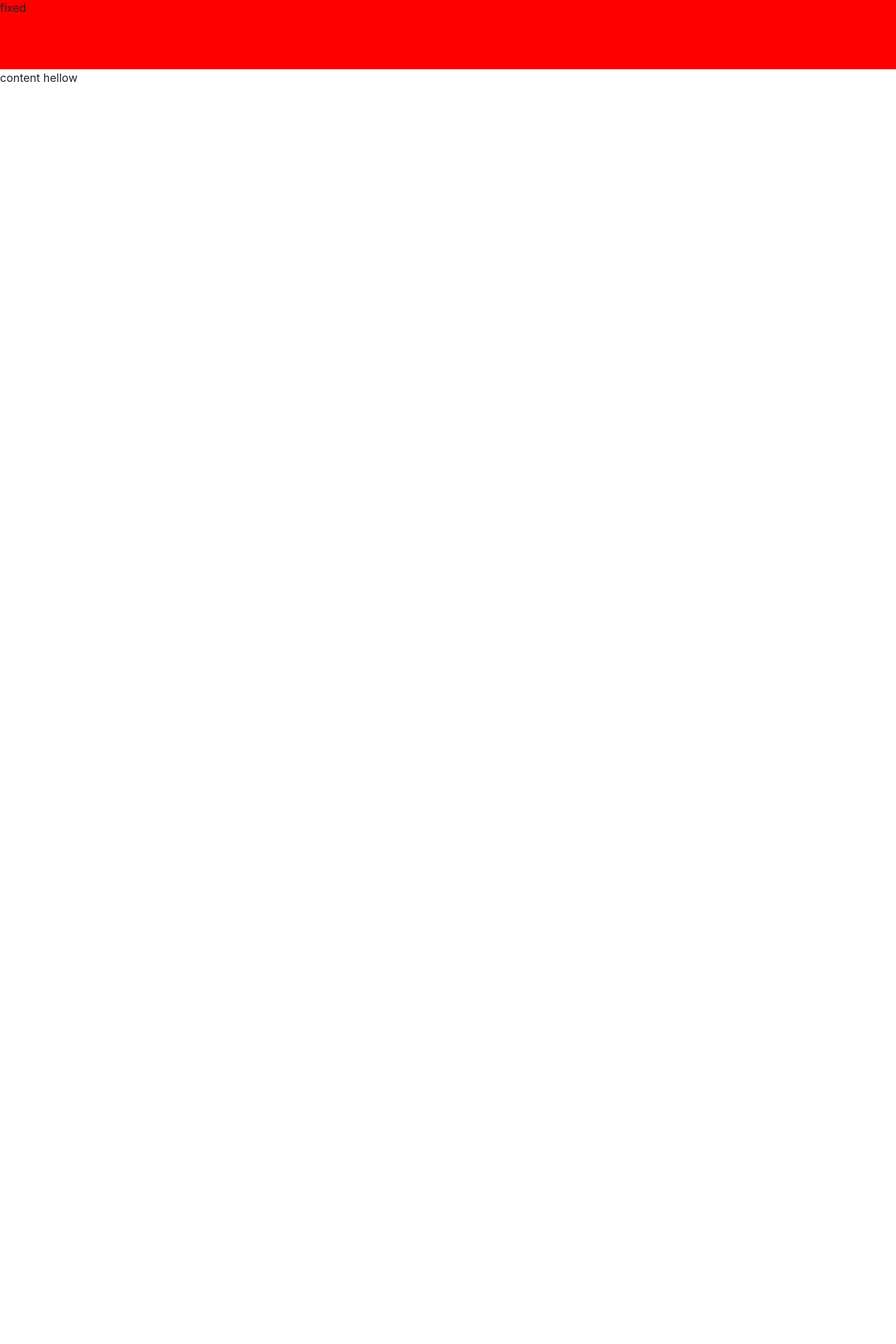
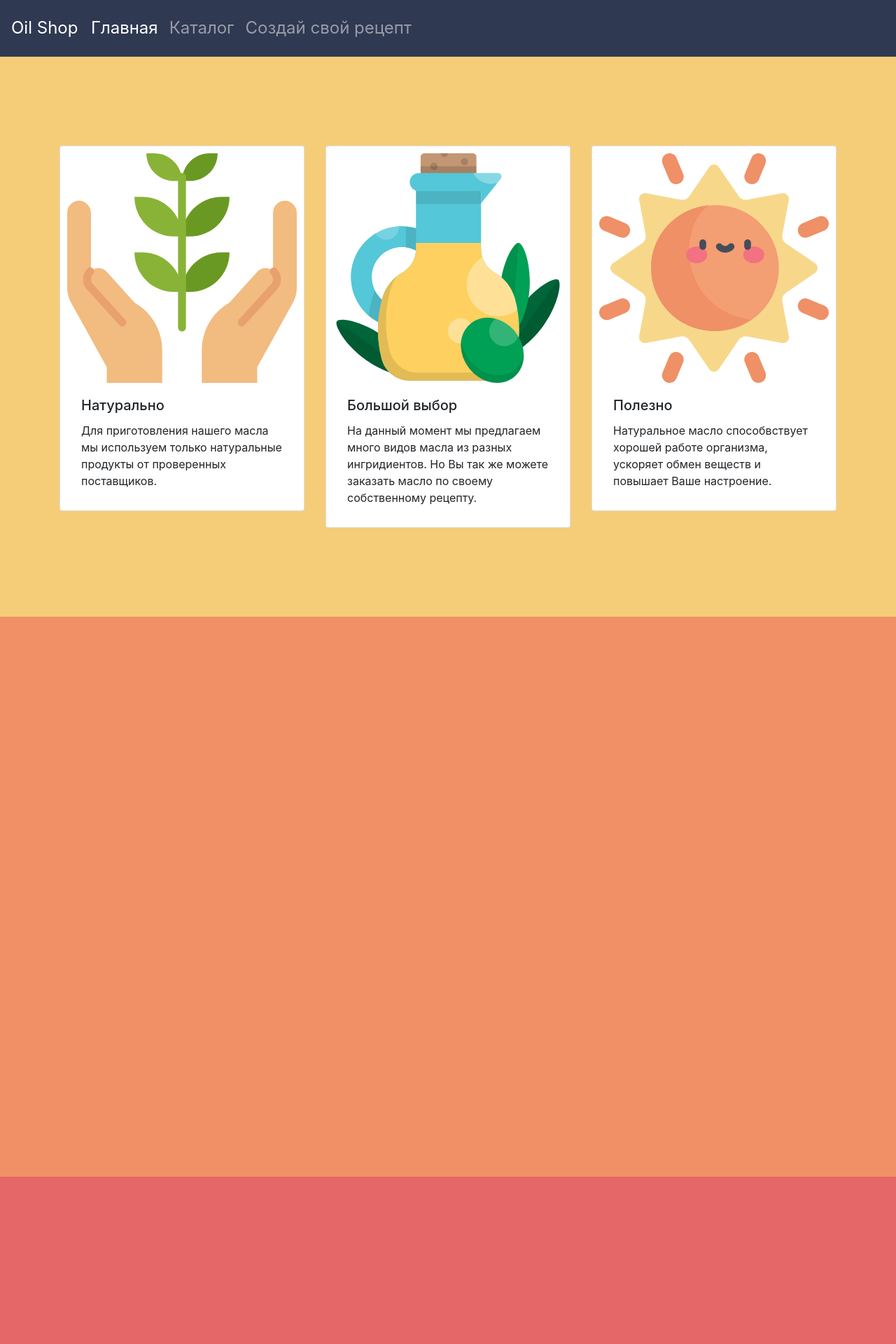
Before and after one commit to aprox13/OilShop, a Django app: template templates/main.html in a window 1280 px wide. Shown: the part 801-2721 px from the top of the page at 70% size. Before the commit the page ends 918 px from the top, so only its background shows below. Run offline with Django 3.2, Linux system fonts and the light colour scheme; the template is opened without the code that fills it, so the values that code supplies are empty; some libraries are stand-ins or nearby versions.

Commit message:
add new main pg

```diff
--- a/OilShop/views.py
+++ b/OilShop/views.py
@@ -2,7 +2,7 @@ from django.shortcuts import render
 
 
 def main_page(request):
-    return render(request, 'main.html')
+    return render(request, 'index.html')
 
 
 def meow(request):
--- a/templates/generic.html
+++ b/templates/generic.html
@@ -17,6 +17,18 @@
 
         .mg-0 {
             margin: 0;
+        }
+
+        .relative{
+            position: relative;
+        }
+
+        .absolute{
+            position: absolute;
+        }
+
+        .centered{
+            transform: translate(-50%, -50%);
         }
     </style>
 
--- a/templates/main.html
+++ b/templates/main.html
@@ -1,4 +1,5 @@
 {% extends 'generic.html' %}
+{% load staticfiles %}
 
 {% block page_title %}Oil Shop{% endblock %}
 
@@ -11,8 +12,8 @@
         }
 
         .logo-block {
-            background: url("http://www.zastavki.com/pictures/1920x1200/2010/Nature_Fields_Path_through_the_field_025473_.jpg");
-            background-size: cover;
+            background: url("{% static 'main/main_page_logo_back.jpg' %}");
+        {#background: url("http://www.zastavki.com/pictures/1920x1200/2010/Nature_Fields_Path_through_the_field_025473_.jpg");#} background-size: cover;
             height: 100vh;
             position: relative;
         }
@@ -54,20 +55,77 @@
             }
         }
 
-        .nav-block {
-            width: 100%;
-            height: 100px;
-            background: red;
-        }
-
         .nav-block-active {
             position: fixed;
         }
 
-        .content {
-            height: 200vh;
+        .block-content {
+            min-height: 100vh;
+        }
+
+        .nav-block {
+            width: 100%;
+            background: #303952;
+            line-height: 50px;
+        {#max-height: 10vh;#}
+        }
+
+        .about {
+            background: #f5cd79;
+        }
+
+        .products {
+            background: #f19066;
+        }
+
+        .recipe {
+            background: #e66767;
+        }
+
+        .brand_logo {
+            width: 70px;
+        }
+
+        .navbar-list {
+            font-size: 18pt !important;
+        }
+
+        .brdr {
+            border: 1px red solid;
+        }
+
+        .img-sm {
+            max-height: 20vh;
+        }
+
+        .center {
+            display: flex;
+            align-items: center;
+            justify-content: center;
+        }
+
+        .content-about {
+            max-height: 30%;
+            width: 50%;
+            display: flex;
+        }
+
+        .about-block {
+            border: 1px solid;
+            max-height: 30%;
+        }
+
+        .img-about {
+            max-height: 10vh;
+        }
+
+        .card{
+            padding: 10px;
         }
     </style>
+
+
+
 
 {% endblock %}
 
@@ -147,12 +205,74 @@
 
     <div class="wrapper">
         <div class="nav-block" id="nav-block">
-            fixed
+            <nav class="navbar navbar-expand-sm navbar-dark">
+                <a href="/" class="navbar-brand navbar-list">
+                    <div class="brand_logo">
+                        Oil Shop
+                    </div>
+                </a>
+                <button class="navbar-toggler" type="button" data-toggle="collapse" data-target="#navbar4">
+                    <span class="navbar-toggler-icon"></span>
+                </button>
+                <div class="navbar-collapse collapse" id="navbar4">
+                    <ul class="navbar-nav navbar-list" style="margin-left: 20px">
+                        <li class="nav-item active">
+                            <a class="nav-link" href="#">Главная</a>
+                        </li>
+                        <li class="nav-item">
+                            <a class="nav-link" href="//codeply.com">Каталог</a>
+                        </li>
+                        <li class="nav-item">
+                            <a class="nav-link" href="#">Создай свой рецепт</a>
+                        </li>
+                    </ul>
+                </div>
+            </nav>
         </div>
-        <div class="content">
-            content hellow
+        <div class="about block-content center ">
+
+            <div class="container">
+                <div class="row">
+                    <div class="col-4">
+                        <div class="card">
+                            <img class="card-img-top" src="{% static 'main/004-ecology.svg' %}" alt="Card image cap">
+                            <div class="card-body">
+                                <h5 class="card-title">Натурально</h5>
+                                <p class="card-text">Для приготовления нашего масла мы используем только натуральные продукты от проверенных поставщиков.</p>
+                            </div>
+                        </div>
+                    </div>
+                     <div class="col-4">
+                        <div class="card" >
+                            <img class="card-img-top" src="{% static 'main/002-olive-oil.svg' %}" alt="Card image cap">
+                            <div class="card-body">
+                                <h5 class="card-title">Большой выбор</h5>
+                                <p class="card-text">На данный момент мы предлагаем много видов масла из разных ингридиентов. Но Вы так же можете заказать масло по своему собственному рецепту.</p>
+                            </div>
+                        </div>
+                    </div>
+                     <div class="col-4">
+                        <div class="card">
+                            <img class="card-img-top mg-1" src="{% static 'main/003-sun.svg' %}" alt="Card image cap">
+                            <div class="card-body">
+                                <h5 class="card-title">Полезно</h5>
+                                <p class="card-text">Натуральное масло способвствует хорошей работе организма, ускоряет обмен веществ и повышает Ваше настроение.</p>
+                            </div>
+                        </div>
+                    </div>
+                </div>
+            </div>
+
         </div>
+        <div class="products block-content">
+
+        </div>
+        <div class="recipe block-content">
+
+        </div>
+
     </div>
+
 {% endblock %}
 
 
@@ -167,7 +287,8 @@
 
             return elementBottom > viewportTop && elementTop < viewportBottom;
         };
-        $(window).scroll(function () {
+
+        /*$(window).scroll(function () {
 
             if ($('#logo-blck').isInViewport()) {
                 console.log('visib')
@@ -177,7 +298,7 @@
 
             fix_nav(!$('#logo-blck').isInViewport())
         });
-
+*/
         function fix_nav(isFix) {
             if (isFix) {
                 $('#nav-block').css('position', 'fixed').css('top', '0');
```
Also changed, not shown: OilShop/settings.py (+3 -6 lines), static/css/index.css (added, +58 -0 lines), templates/index.html (added, +98 -0 lines), static/main/001-oil.svg (added), static/main/002-olive-oil.svg (added), static/main/003-sun.svg (added), static/main/004-ecology.svg (added), static/main/main_page_logo_back.jpg (added).
